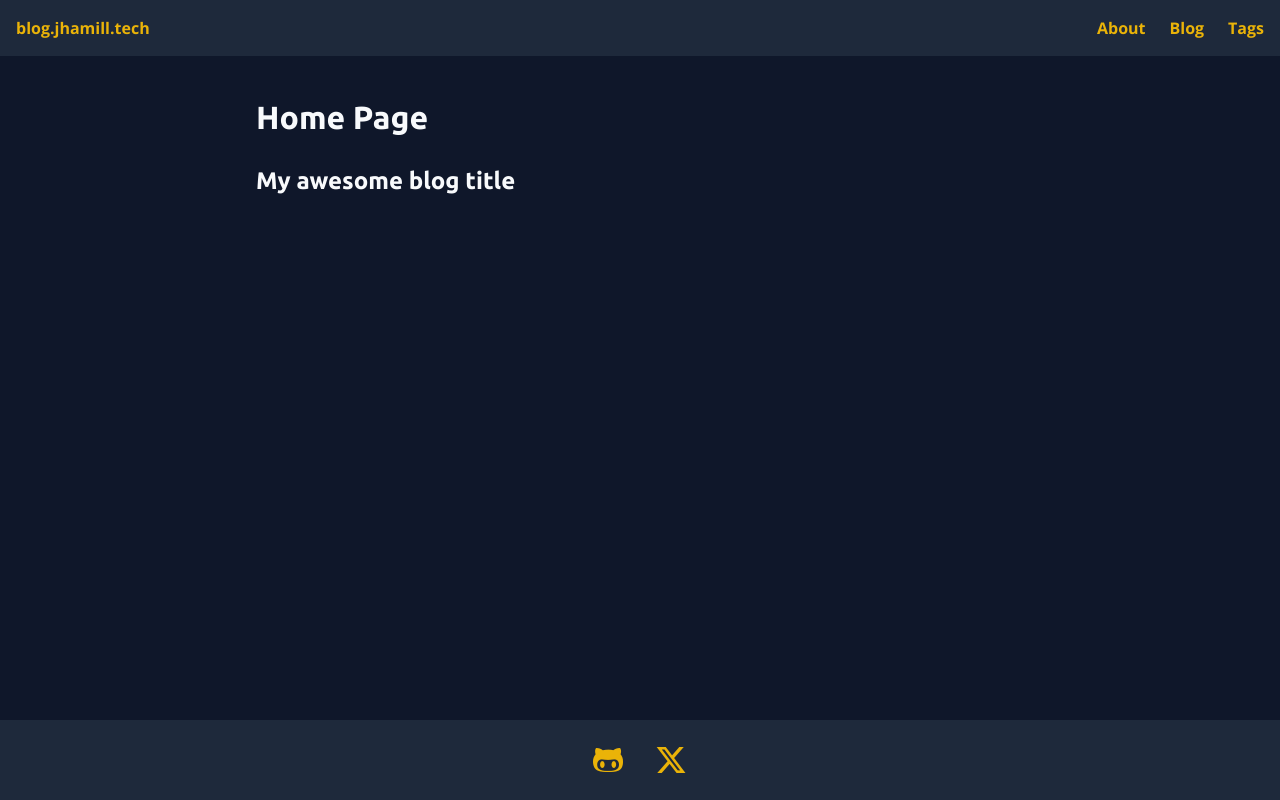
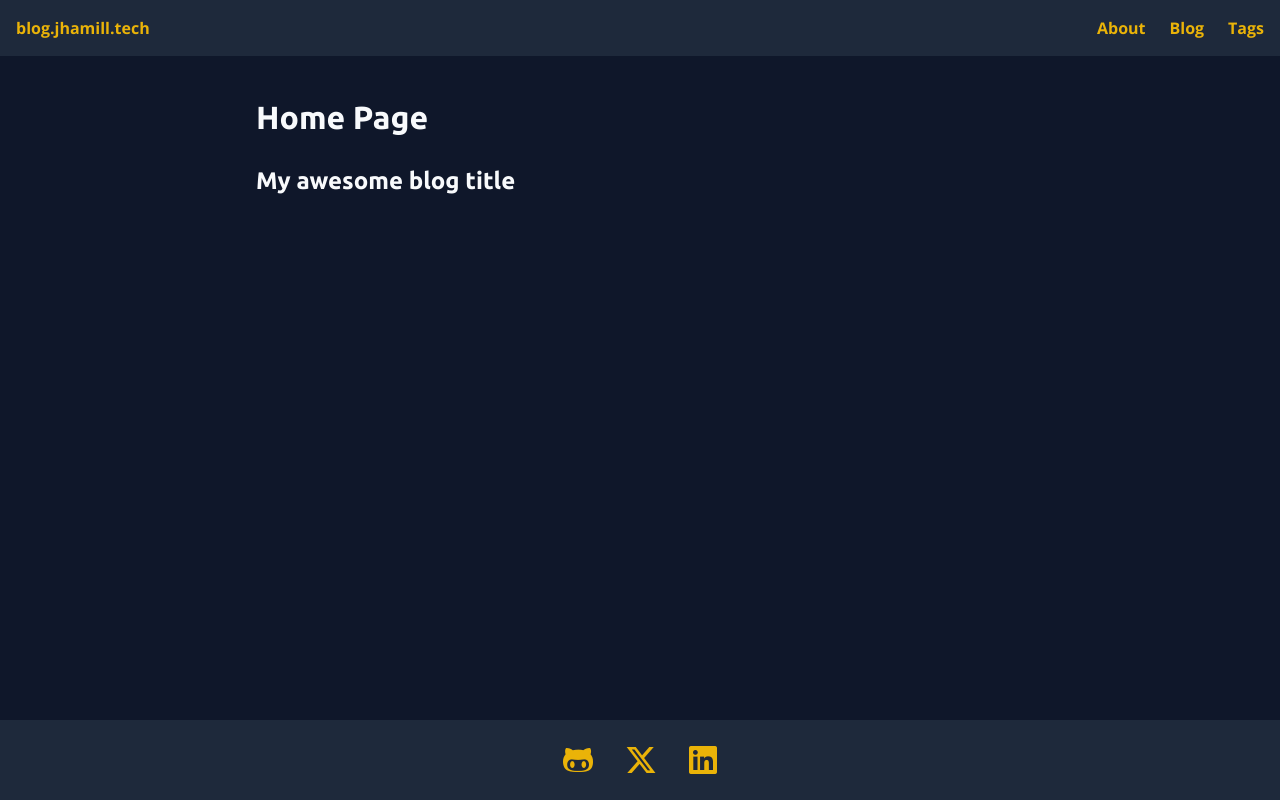
Before and after one commit to jhamill34/jhamill.tech, an Astro site: page / in a window 1280 px wide. Built offline with nearby package versions, Linux system fonts and the light colour scheme; Astro itself is replaced by a stand-in of ours.

Commit message:
feat: add linked in to footer

```diff
--- a/src/components/Footer.astro
+++ b/src/components/Footer.astro
@@ -15,6 +15,7 @@ footer {
 </style>
 
 <footer>
-    <Social platform="github" username="jhamill34" />
-    <Social platform="twitter" username="@jhamill34" />
+    <Social platform="github" url="https://github.com/jhamill34" />
+    <Social platform="twitter" url="https://twitter.com/jhamill34" />
+    <Social platform="linkedin" url="https://www.linkedin.com/in/jhamill34" />
 </footer>
--- a/src/components/Social.astro
+++ b/src/components/Social.astro
@@ -1,10 +1,10 @@
 ---
 interface Props {
     platform: string;
-    username: string;
+    url: string;
 }
 
-const { platform, username } = Astro.props;
+const { platform, url } = Astro.props;
 ---
 
 <style>
@@ -26,6 +26,10 @@ const { platform, username } = Astro.props;
     content: "\e61b";
 }
 
+.icon-linkedin::before {
+    content: "\f08c";
+}
+
 a {
     transition: color 0.2s;
 }
@@ -37,6 +41,6 @@ a:hover {
 </style>
 
 
-<a href={`https://www.${platform}.com/${username}`}>
+<a href={url} target="_blank" rel="noopener noreferrer">
     <i class={`icon icon-${platform}`}></i>
 </a>
```
